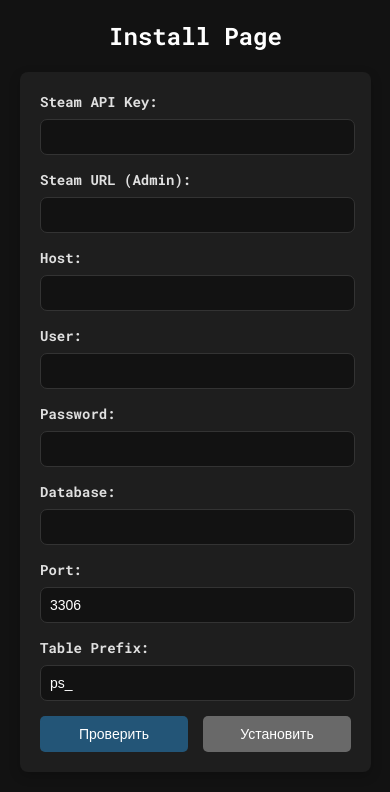
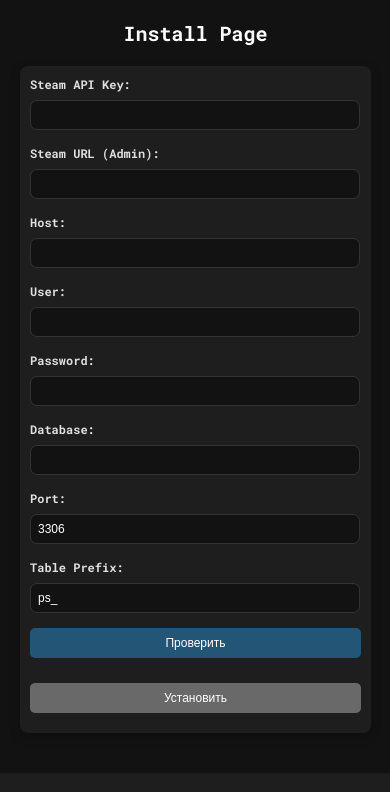
Before and after one commit to 360mwu/gmpls, a FastAPI app: page /install in a window 390 px wide. Shown: the part 71-863 px from the top of the page. After the commit the page ends 819 px from the top, so only its background shows below. Run offline with FastAPI, Linux system fonts and the light colour scheme.

Commit message:
Adaptive css for install page

```diff
--- a/app/static/css/install.css
+++ b/app/static/css/install.css
@@ -6,7 +6,6 @@ form {
     margin: 0 auto;
     box-shadow: 0 4px 12px rgba(0, 0, 0, 0.2);
     text-align: left;
-
 }
 
 h1 {
@@ -66,3 +65,51 @@ button:hover {
 #check-button:hover {
     background-color: #2980b9;
 }
+
+@media (max-width: 768px) {
+    form {
+        max-width: 100%;
+        padding: 15px;
+    }
+
+    h1 {
+        font-size: 22px;
+    }
+
+    .button-group {
+        flex-direction: column;
+    }
+
+    button {
+        width: 100%;
+        margin-bottom: 10px;
+    }
+
+    input {
+        width: 95%;
+    }
+}
+
+@media (max-width: 480px) {
+    form {
+        padding: 10px;
+    }
+
+    h1 {
+        font-size: 20px;
+    }
+
+    label {
+        font-size: 12px;
+    }
+
+    input {
+        font-size: 12px;
+        padding: 7px;
+    }
+
+    button {
+        font-size: 12px;
+        padding: 8px 16px;
+    }
+}
--- a/app/static/js/toasts.js
+++ b/app/static/js/toasts.js
@@ -21,7 +21,7 @@ function showToast(message, type = 'success', duration = 3000) {
         toastContainer.style.position = 'fixed';
         toastContainer.style.top = '15px';
         toastContainer.style.right = '20px';
-        toastContainer.style.zIndex = '1000';
+        toastContainer.style.zIndex = '1';
         document.body.appendChild(toastContainer);
     }
 
@@ -35,24 +35,31 @@ function showToast(message, type = 'success', duration = 3000) {
     toast.style.borderRadius = '5px';
     toast.style.boxShadow = '0 2px 10px rgba(0, 0, 0, 0.2)';
     toast.style.opacity = '0';
-    toast.style.transition = 'opacity 0.5s';
+    toast.style.transition = 'opacity 0.5s, transform 0.5s';
+    toast.style.transform = 'translateY(-10px)';
 
     if (window.innerWidth < 600) {
         toast.style.fontSize = '14px';
-        toast.style.padding = '8px 16px';
-        toast.style.right = '10px';
+        toast.style.padding = '4px 16px';
+        toast.style.width = '80%';
+        toast.style.left = '0';
+        toast.style.right = '0';
+        toast.style.margin = '0 auto';
     } else {
         toast.style.fontSize = '16px';
+        toast.style.width = 'auto';
     }
 
     toastContainer.appendChild(toast);
 
     setTimeout(() => {
         toast.style.opacity = '1';
+        toast.style.transform = 'translateY(0)';
     }, 10);
 
     setTimeout(() => {
         toast.style.opacity = '0';
+        toast.style.transform = 'translateY(-10px)';
         setTimeout(() => {
             toastContainer.removeChild(toast);
             if (toastContainer.children.length === 0) {
```
